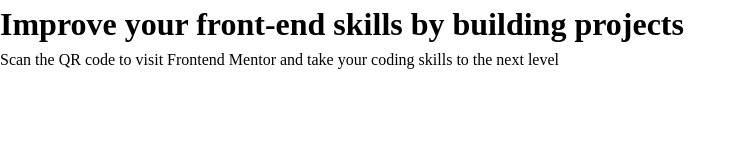
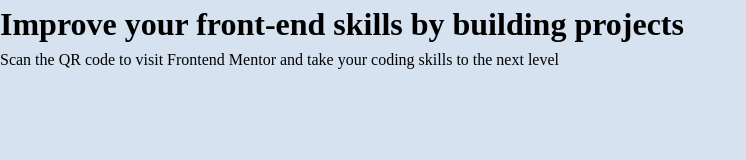
Before and after one commit to alevister/QR-code-component, a plain HTML site: page src/index.html in a window 1280 px wide. Shown: the whole page, without its empty margins (0-746 px from the left). Drawn offline with Linux system fonts and the light colour scheme.

Commit message:
set up backgground (closes #1)

```diff
--- a/src/css/main.css
+++ b/src/css/main.css
@@ -1,12 +1,18 @@
 /*Custom Properties*/
 :root {
-  --color-White: hsl(0, 0%, 100%)
-  --color-light-gray: hsl(212, 45%, 89%)
-  --color-grayish-blue: hsl(220, 15%, 55%)
-  --color-dark-blue:hsl(218, 44%, 22%)
-  --heading-font-family: 'Outfit', sans-serif;
+  --color-White: hsl(0, 0%, 100%);
+  --color-light-gray: hsl(212, 45%, 89%);
+  --color-grayish-blue: hsl(220, 15%, 55%);
+  --color-dark-blue: hsl(218, 44%, 22%);
+  --heading-font-family: "Outfit", sans-serif;
 }
- /* Decent Defaults */ img, video {
+
+html {
+  background-color: var(--color-light-gray);
+}
+/* Decent Defaults */
+img,
+video {
   width: 100%;
   height: auto;
 }
```
